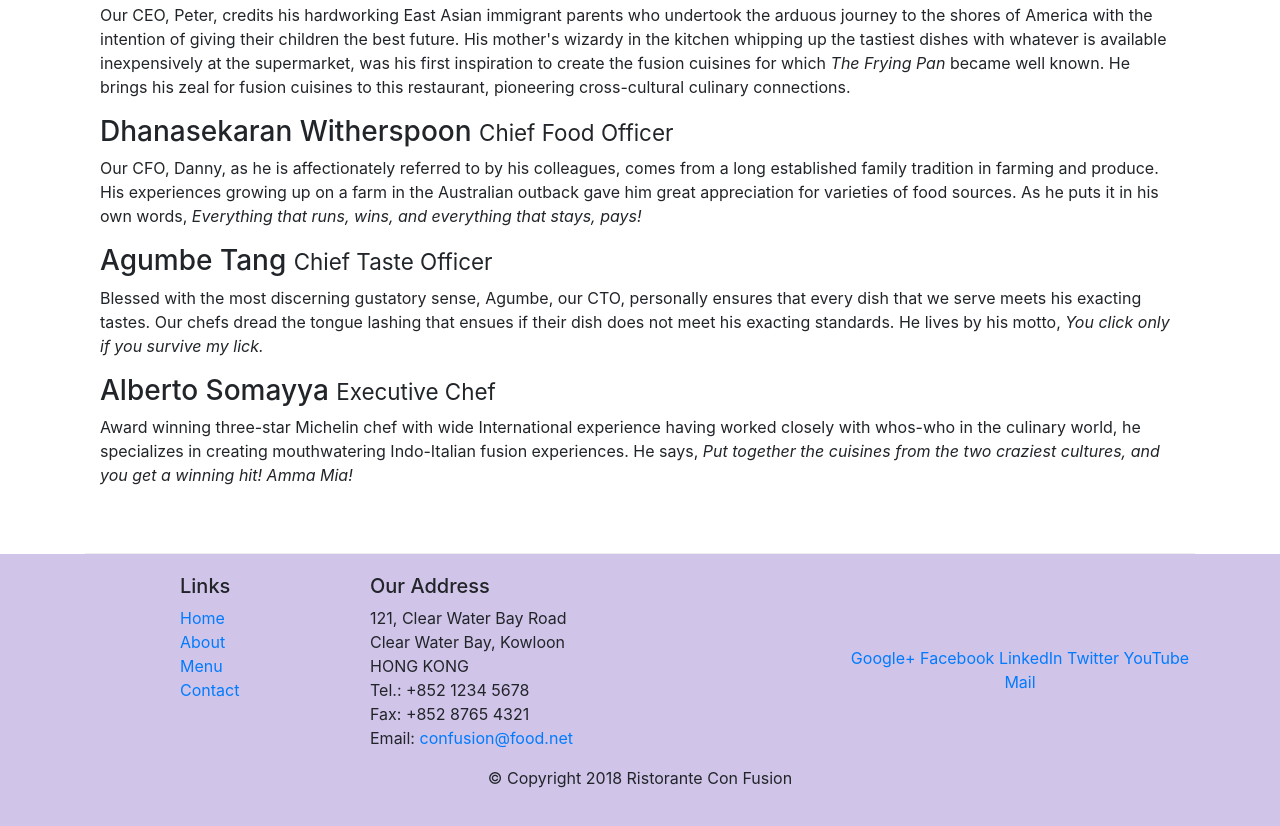
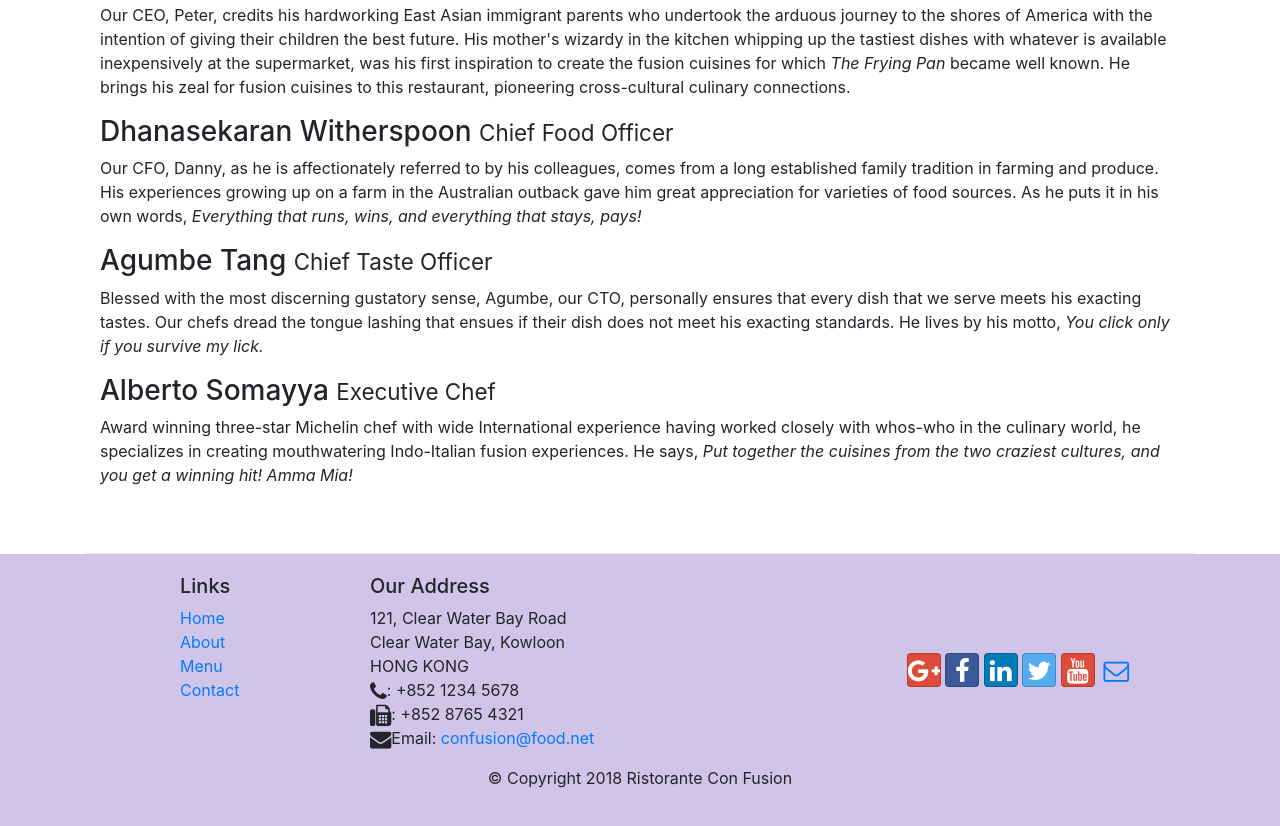
Before and after one commit to JuanPappalardo/bootstrapexercise, a website: page aboutus.html in a window 1280 px wide. Shown: the part 1000-1826 px from the top of the page. Drawn offline with nearby package versions, Linux system fonts and the light colour scheme.

Commit message:
Icon Fonts

```diff
--- a/aboutus.html
+++ b/aboutus.html
@@ -15,6 +15,14 @@
       href="node_modules/bootstrap/dist/css/bootstrap.min.css"
     />
     <link href="css/styles.css" rel="stylesheet" />
+    <link
+      rel="stylesheet"
+      href="node_modules/font-awesome/css/font-awesome.min.css"
+    />
+    <link
+      rel="stylesheet"
+      href="node_modules/bootstrap-social/bootstrap-social.css"
+    />
     <title>Ristorante Con Fusion: About Us</title>
   </head>
 
@@ -48,16 +56,24 @@
         <div class="collapse navbar-collapse" id="navbar">
           <ul class="navbar-nav mr-auto">
             <li class="nav-item">
-              <a href="./index.html" class="nav-link">Home</a>
+              <a href="./index.html" class="nav-link"
+                ><span class="fa fa-home fa-lg"></span>Home</a
+              >
             </li>
             <li class="nav-item active">
-              <a href="#" class="nav-link">About</a>
+              <a href="#" class="nav-link"
+                ><span class="fa fa-info fa-lg"></span>About</a
+              >
             </li>
             <li class="nav-item">
-              <a href="#" class="nav-link">Menu</a>
+              <a href="#" class="nav-link"
+                ><span class="fa fa-list fa-lg"></span>Menu</a
+              >
             </li>
             <li class="nav-item">
-              <a href="#" class="nav-link">Contact</a>
+              <a href="#" class="nav-link"
+                ><span class="fa fa-address-card fa-lg"></span>Contact</a
+              >
             </li>
           </ul>
         </div>
@@ -152,7 +168,7 @@
           <div class="col-4 offset-1 col-sm-2">
             <h5>Links</h5>
             <ul class="list-unstyled">
-              <li><a href="#">Home</a></li>
+              <li><a href="./index.html">Home</a></li>
               <li><a href="#">About</a></li>
               <li><a href="#">Menu</a></li>
               <li><a href="#">Contact</a></li>
@@ -164,19 +180,42 @@
               121, Clear Water Bay Road<br />
               Clear Water Bay, Kowloon<br />
               HONG KONG<br />
-              Tel.: +852 1234 5678<br />
-              Fax: +852 8765 4321<br />
-              Email: <a href="mailto:confusion@food.net">confusion@food.net</a>
+              <i class="fa fa-phone fa-lg"></i>: +852 1234 5678<br />
+              <i class="fa fa-fax fa-lg"></i>: +852 8765 4321<br />
+              <i class="fa fa-envelope fa-lg"></i>Email:
+              <a href="mailto:confusion@food.net">confusion@food.net</a>
             </address>
           </div>
           <div class="col-12 col-sm-4 align-self-center">
             <div class="text-center">
-              <a href="http://google.com/+">Google+</a>
-              <a href="http://www.facebook.com/profile.php?id=">Facebook</a>
-              <a href="http://www.linkedin.com/in/">LinkedIn</a>
-              <a href="http://twitter.com/">Twitter</a>
-              <a href="http://youtube.com/">YouTube</a>
-              <a href="mailto:">Mail</a>
+              <a
+                class="btn btn-social-icon btn-google"
+                href="http://google.com/+"
+                ><i class="fa fa-google-plus"></i
+              ></a>
+              <a
+                class="btn btn-social-icon btn-facebook"
+                href="http://www.facebook.com/profile.php?id="
+                ><i class="fa fa-facebook"></i
+              ></a>
+              <a
+                class="btn btn-social-icon btn-linkedin"
+                href="http://www.linkedin.com/in/"
+                ><i class="fa fa-linkedin"></i
+              ></a>
+              <a
+                class="btn btn-social-icon btn-twitter"
+                href="http://twitter.com/"
+                ><i class="fa fa-twitter"></i
+              ></a>
+              <a
+                class="btn btn-social-icon btn-google"
+                href="http://youtube.com/"
+                ><i class="fa fa-youtube"></i
+              ></a>
+              <a class="btn btn-social-icon" href="mailto:"
+                ><i class="fa fa-envelope-o"></i
+              ></a>
             </div>
           </div>
         </div>
--- a/package.json
+++ b/package.json
@@ -15,6 +15,8 @@
   },
   "dependencies": {
     "bootstrap": "^4.0.0",
+    "bootstrap-social": "^5.1.1",
+    "font-awesome": "^4.7.0",
     "jquery": "^3.3.1",
     "popper.js": "^1.12.9"
   }
```
Also changed, not shown: index.html (+53 -14 lines), 1 other file.
